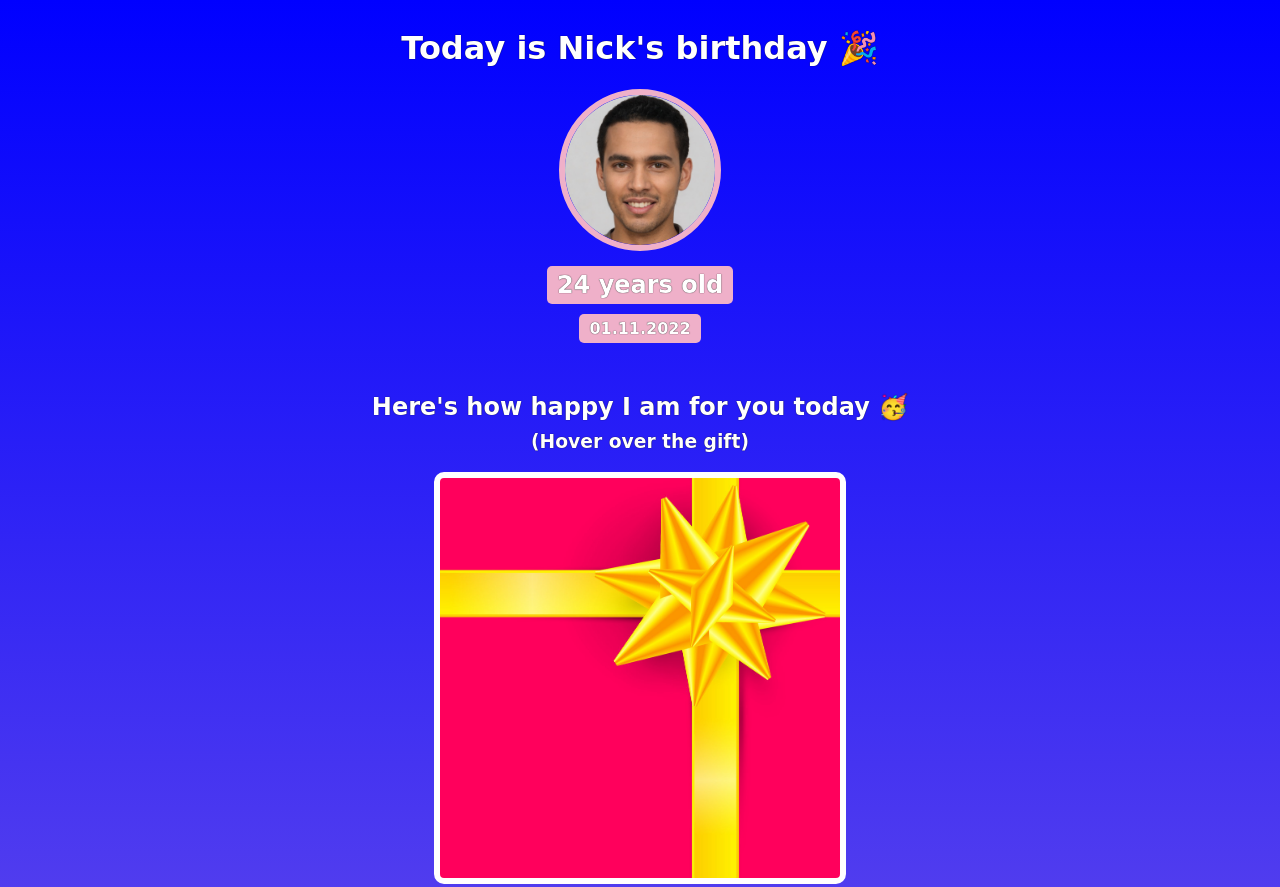
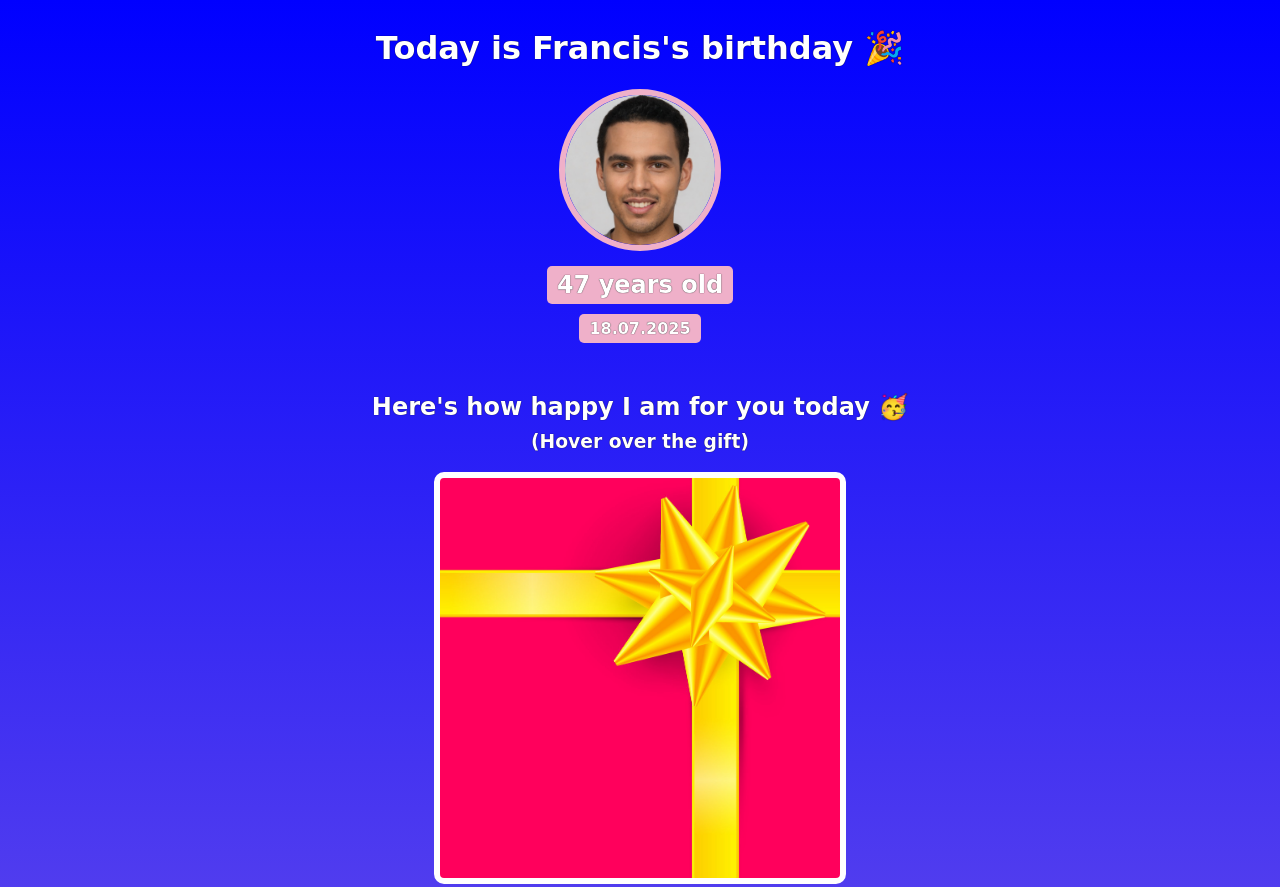
Before and after one commit to Dresumewill/Birthday-Giftcard, a website built with Vite: page index.html in a window 1280 px wide. Shown: the top 887 px of the page. Built offline with nearby package versions, Linux system fonts and the light colour scheme; a web font is replaced by a local one.

Commit message:
Change the name to Francis

```diff
--- a/index.html
+++ b/index.html
@@ -7,10 +7,10 @@
     </head>
     <body>
         <div id="header">
-            <h1>Today is Nick's birthday 🎉</h1>
+            <h1>Today is Francis's birthday 🎉</h1>
             <img id="bff-img" src="images/nick.jpg">
-            <h2 id="bday-age">24 years old</h2>
-            <h4 id="bday-date">01.11.2022</h4>
+            <h2 id="bday-age">47 years old</h2>
+            <h4 id="bday-date">18.07.2025</h4>
         </div>
 
         <div class="gift-section">
```
